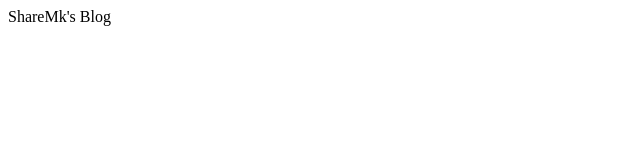
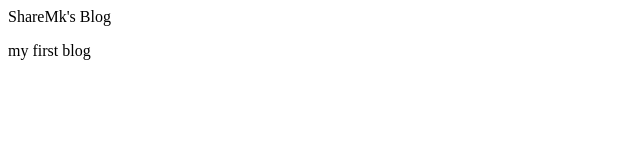
Before and after one commit to ShareMk/ShareMk.github.io, a plain HTML site: page index.html in a window 1280 px wide. Shown: the full height of the page, 0-640 px from the left. Drawn offline with Linux system fonts and the light colour scheme.

Commit message:
Update index.html

```diff
--- a/index.html
+++ b/index.html
@@ -1 +1,2 @@
 <h>ShareMk's Blog</h>
+<p>my first blog</p>
```
